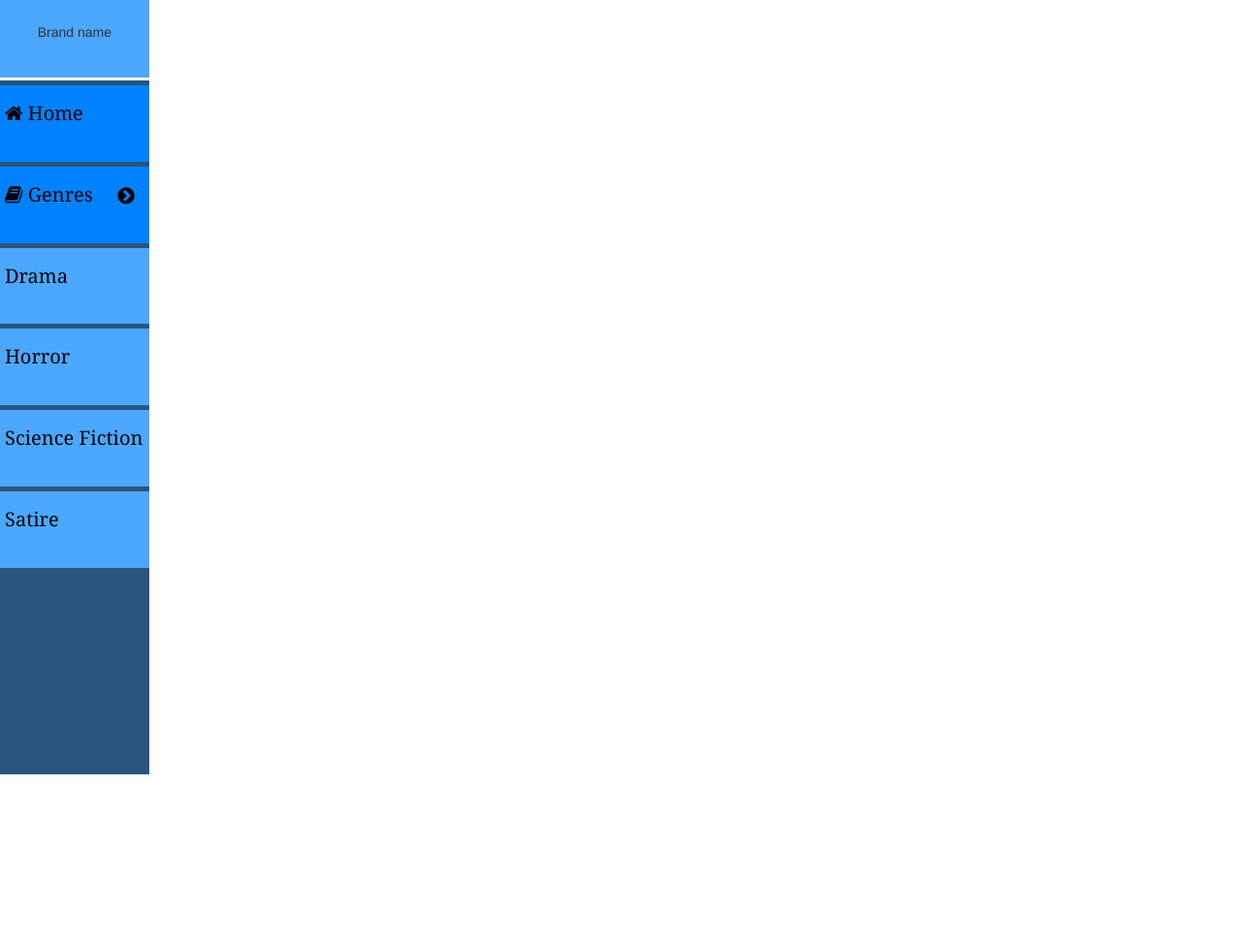
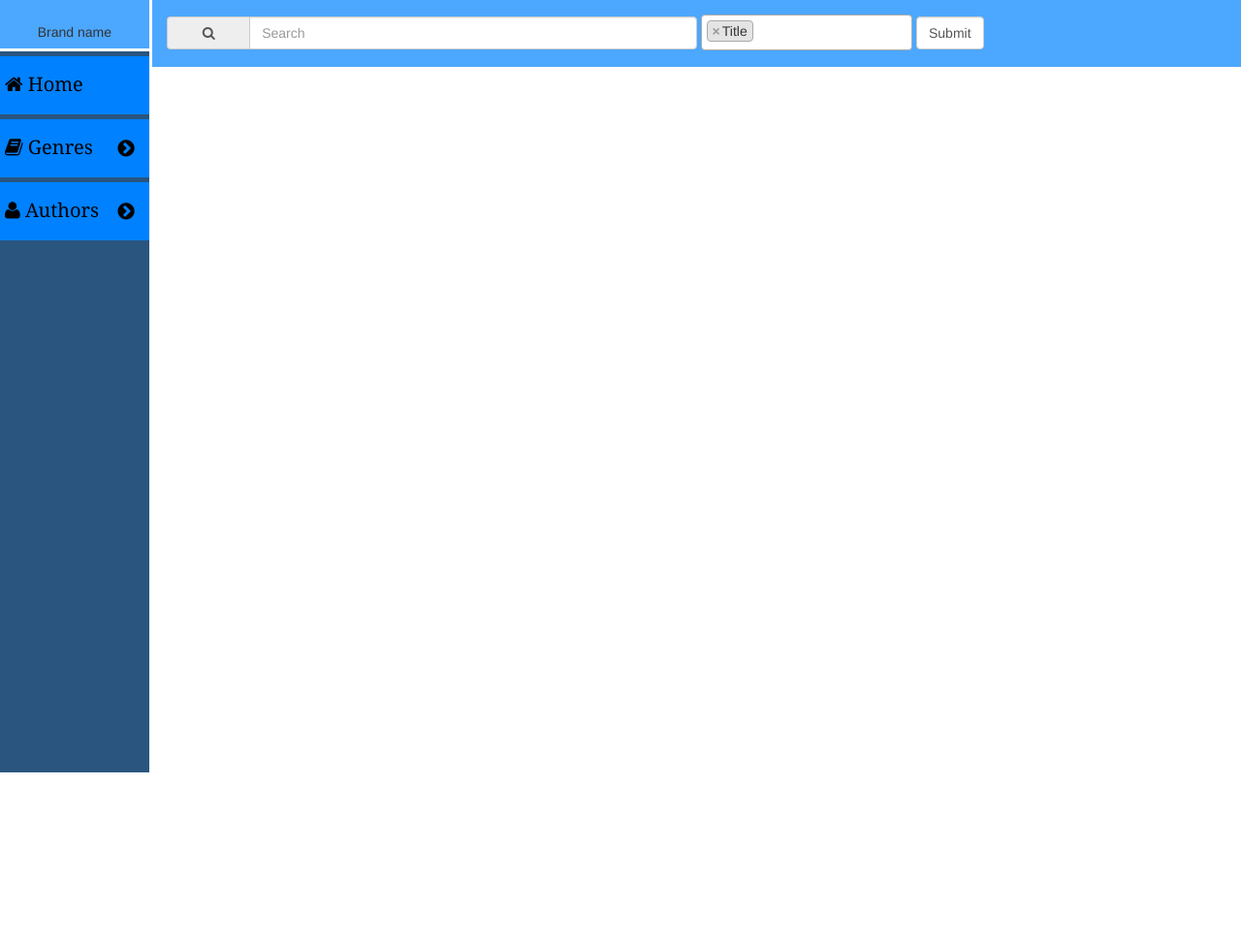
Before and after one commit to piotrkubicki/set09103coursework1, a Flask app: page / in a window 1280 px wide. Shown: the whole page at 97% size. After the commit the page ends 797 px from the top, so only its background shows below. Run offline with Flask 2, Linux system fonts and the light colour scheme; data comes from the database, SQL or seed files in the repository; some libraries are stand-ins or nearby versions.

Commit message:
database changes, search bar added for collection view
  - db_init modified to build database automaticaly
  - db_init script modified
  - books schema and seeder added
  - collection view template created
  - search bar added
  - sidebar animation changed
  - img directory created with initial books covers

```diff
--- a/src/app.py
+++ b/src/app.py
@@ -1,5 +1,6 @@
 from flask import Flask, g,  url_for, render_template
 import sqlite3
+from os import walk
 
 app = Flask(__name__)
 
@@ -20,23 +21,32 @@
     db.close()
 
 def init_db():
+  schemas = []
+  seeders = []
+
+  for (_, _, filenames) in walk('database/schemas/'):
+    schemas.extend(filenames)
+
+  for (_, _, filenames) in walk('database/seeders/'):
+    seeders.extend(filenames)
+
   with app.app_context():
     db = get_db()
-    with app.open_resource('database/schemas/genre_schema.sql', mode='r') as f:
-      db.cursor().executescript(f.read())
-    db.commit()
+    print 'creating tables...'
+    for schema in schemas:
+      with app.open_resource('database/schemas/' + schema, mode='r') as f:
+        db.cursor().executescript(f.read())
+      db.commit()
 
-    with app.open_resource('database/schemas/author_schema.sql', mode='r') as f:
-      db.cursor().executescript(f.read())
-    db.commit()
+    print 'tables created'
 
-    with app.open_resource('database/seeders/genres_seeder.sql', mode='r') as f:
-      db.cursor().executescript(f.read())
-    db.commit()
+    print 'populating tables with seeds...'
+    for seeder in seeders:
+      with app.open_resource('database/seeders/' + seeder, mode='r') as f:
+        db.cursor().executescript(f.read())
+      db.commit()
 
-    with app.open_resource('database/seeders/authors_seeder.sql', mode='r') as f:
-      db.cursor().executescript(f.read())
-    db.commit()
+    print 'tables seeded'
 
 @app.route('/')
 def index():
@@ -50,7 +60,7 @@
   for row in db.cursor().execute('SELECT first_name, last_name FROM authors'):
     authors.append(row[0] + ' ' + row[1])
 
-  return render_template('layout.html', genres = genres, authors = authors)
+  return render_template('collection.html', genres = genres, authors = authors)
 
 if __name__ == '__main__':
   app.run('0.0.0.0', debug=True)
--- a/src/database/schemas/author_schema.sql
+++ b/src/database/schemas/author_schema.sql
@@ -5,5 +5,6 @@
   first_name VARCHAR(50) NOT NULL,
   last_name VARCHAR(50) NOT NULL,
   date_of_birth DATE,
-  date_of_dead DATE
+  date_of_dead DATE,
+  PRIMARY KEY (author_id)
 );
--- /dev/null
+++ b/src/database/schemas/books_schema.sql
@@ -0,0 +1,13 @@
+DROP TABLE IF EXISTS books;
+
+CREATE TABLE books (
+  book_id int NOT NULL,
+  title VARCHAR(100) NOT NULL,
+  year VARCHAR(4),
+  publisher VARCHAR(50),
+  cover VARCHAR(255),
+  genre_id int NOT NULL,
+
+  PRIMARY KEY (book_id),
+  FOREIGN KEY (genre_id) REFERENCES genres(genre_id)
+);
--- /dev/null
+++ b/src/database/seeders/books_seeder.sql
@@ -0,0 +1,3 @@
+INSERT INTO books VALUES (1, 'The Colour of Magic', '2012', 'Corgi', 'img/covers/tp_the_colour_of_magic.jpg', 1);
+INSERT INTO books VALUES (2, 'Equal Rites', '2012', 'Corgi', 'img/covers/tp_equal_rites.jpg', 1);
+INSERT INTO books VALUES (3, 'The Long Cosmos', '2016', 'Doubleday', 'img/covers/tp_sb_the_long_cosmos', 1);
--- a/src/database/seeders/genres_seeder.sql
+++ b/src/database/seeders/genres_seeder.sql
@@ -1,4 +1,5 @@
-INSERT INTO genres VALUES (1, "Drama");
-INSERT INTO genres VALUES (2, "Horror");
-INSERT INTO genres VALUES (3, "Science Fiction");
-INSERT INTO genres VALUES (4, "Satire");
+INSERT INTO genres VALUES (1, 'Drama');
+INSERT INTO genres VALUES (2, 'Horror');
+INSERT INTO genres VALUES (3, 'Science Fiction');
+INSERT INTO genres VALUES (4, 'Satire');
+INSERT INTO genres VALUES (5, 'DIY');
--- a/src/db_init.py
+++ b/src/db_init.py
@@ -3,4 +3,6 @@
 
 #create empty database file
 call(['touch', 'database/books.db'])
+print 'database created'
 init_db()
+print 'done!'
--- /dev/null
+++ b/src/static/css/collection.css
@@ -0,0 +1,15 @@
+#main {
+  height: 100vh;
+  margin: 0;
+}
+
+#search-bar {
+  width: 87.7%;
+  height: 69px;
+  background-color: #4CA7FF;
+  padding: 15px;
+}
+
+#filters {
+  width: 20%;
+}
--- a/src/static/css/sidebar.css
+++ b/src/static/css/sidebar.css
@@ -1,12 +1,17 @@
+body {
+  overflow: hidden;
+}
+
 #sidebar {
   width : 12vw;
   height: 100vh;
   margin: 0;
   padding: 0;
+  float: left;
 }
 
 #branding {
-  height: 10%;
+  height: 50px;
   width: 100%;
   background-color: #4CA7FF;
   text-align: center;
@@ -14,7 +19,7 @@
 }
 
 #sidebar-menu {
-  height: 89.5%;
+  height: 93%;
   width: 100%;
   background-color: #29557F;
   margin-top: 2%;
@@ -24,7 +29,6 @@
 .sidebar-list {
   margin: 0;
   padding: 0;
-  height: 100%;
   width: 100%;
   list-style: none;
   font-family: Georgia, Serif;
@@ -32,7 +36,7 @@
 }
 
 .list-item {
-  height: 11%;
+  height: 60px;
   width: 100%;
   background-color: #0081FF;
   padding-top: 15px;
--- /dev/null
+++ b/src/static/js/collection.js
@@ -0,0 +1,3 @@
+$(document).ready(function() {
+  $('#filters').select2();
+});
--- /dev/null
+++ b/src/templates/collection.html
@@ -0,0 +1,29 @@
+{% extends 'layout.html' %}
+
+{% block header %}
+  <link rel="stylesheet" href="{{ url_for('static', filename='css/collection.css') }}" />
+{% endblock %}
+
+{% block content %}
+<div id="main">
+  <div id="search-bar" class="container" style="float: right;">
+    <form class="form-inline" action="" method="POST" name="search-form">
+      <div id="search-input" class="input-group col-md-6">
+         <span class="input-group-addon" id="search-icon"><i class="fa fa-search"></i></span>
+        <input type="text" class="form-control" name="search" placeholder="Search" />
+      </div>
+
+      <select id="filters" class="form-control"  name="filters" multiple="multiple" />
+        <option value="1" selected="selected">Title</option>
+        <option value="2">Author</option>
+      </select>
+
+      <input class="form-control"  type="submit" name="submit" id="submit" />
+    </form>
+  </div>
+</div>
+{% endblock %}
+
+{% block footer %}
+  <script src="{{ url_for('static', filename='js/collection.js') }}"></script>
+{% endblock %}
--- a/src/templates/layout.html
+++ b/src/templates/layout.html
@@ -2,16 +2,19 @@
   <head>
     <link rel="stylesheet" href="{{ url_for('static', filename='lib/bootstrap/css/bootstrap.css') }}" />
     <link rel="stylesheet" href="{{ url_for('static', filename='lib/font-awesome/font-awesome.css') }}" />
+    <link rel="stylesheet" href="{{ url_for('static', filename='lib/select2/css/select2.css') }}" />
     <link rel="stylesheet" href="{{ url_for('static', filename='css/sidebar.css') }} " />
+    {% block header %} {% endblock %}
   </head>
   <body>
 
     {% include 'sidebar.html' %}
 
     {% block content %} {% endblock %}
-
     <script src="{{ url_for('static', filename='lib/jquery.min.js') }}"></script>
     <script src="{{ url_for('static', filename='lib/bootstrap/js/bootstrap.js') }}"></script>
+    <script src="{{ url_for('static', filename='lib/select2/js/select2.js') }}"></script>
+    <script src="{{ url_for('static', filename='js/sidebar.js') }}"></script>
     {% block footer %} {% endblock %}
   </body>
 </html>
--- a/src/templates/sidebar.html
+++ b/src/templates/sidebar.html
@@ -11,10 +11,21 @@
       <li class="list-item">
         <a href="#"><i class="fa fa-book"></i> Genres <i class="fa fa-chevron-circle-right arrow"></i></a>
       </li>
-      <ul class="sidebar-list">
+      <ul class="sidebar-list sublist">
       {% for genre in genres %}
         <li class="list-item sublist-item">
           <a href="#">{{ genre }}</a>
+        </li>
+      {% endfor %}
+      </ul>
+
+      <li class="list-item">
+        <a href="#"><i class="fa fa-user"></i> Authors <i class="fa fa-chevron-circle-right arrow"></i></a>
+      </li>
+      <ul class="sidebar-list sublist">
+      {% for author in authors %}
+        <li class="list-item sublist-item">
+          <a href="#">{{ author }}</a>
         </li>
       {% endfor %}
       </ul>
```
Also changed, not shown: other parts of src/static/css/sidebar.css (+40 -0 lines), src/static/css/cp_sidebar.css (added, +75 -0 lines), src/static/js/sidebar.js (added, +33 -0 lines), src/static/img/covers/tp_equal_rites.jpg (added), src/static/img/covers/tp_the_colour_of_magic.jpg (added).
